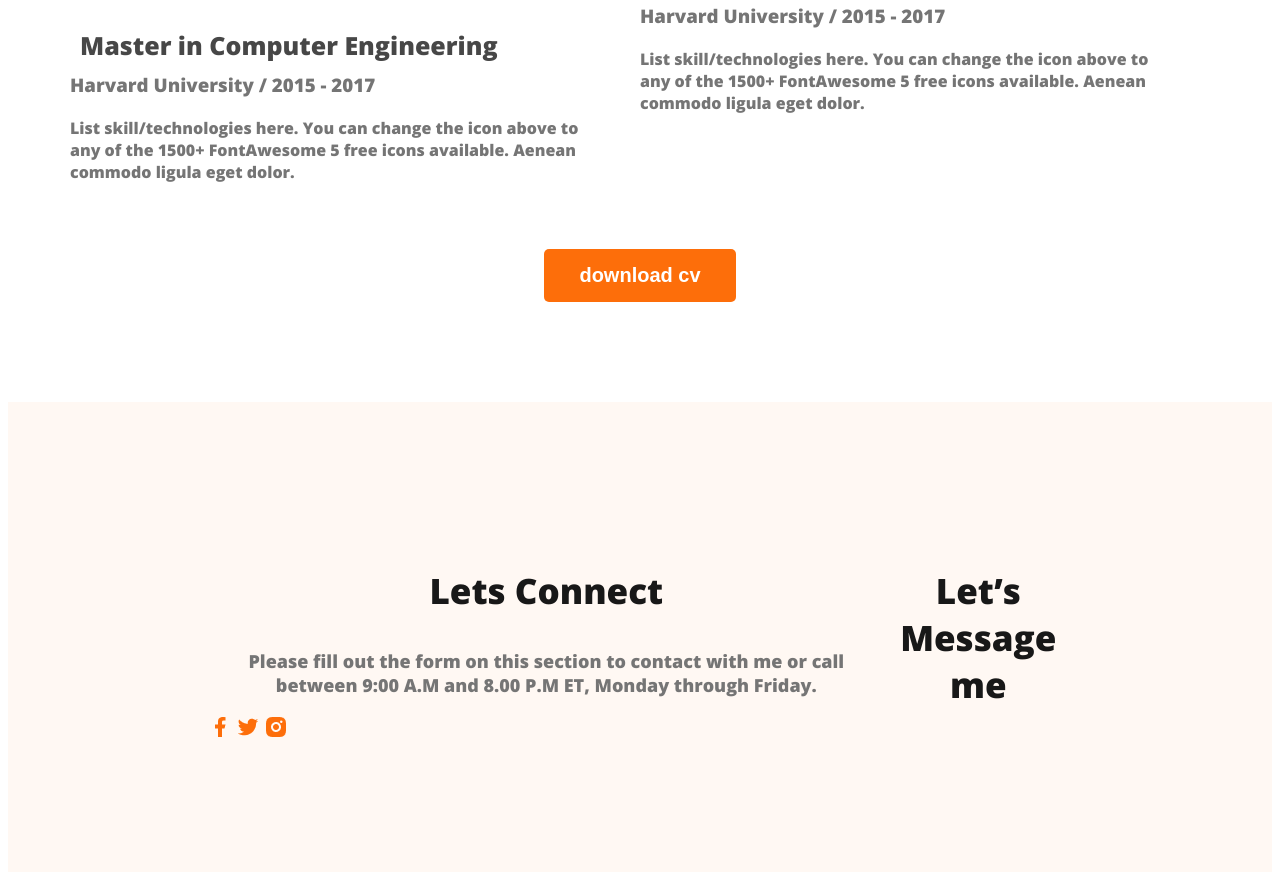
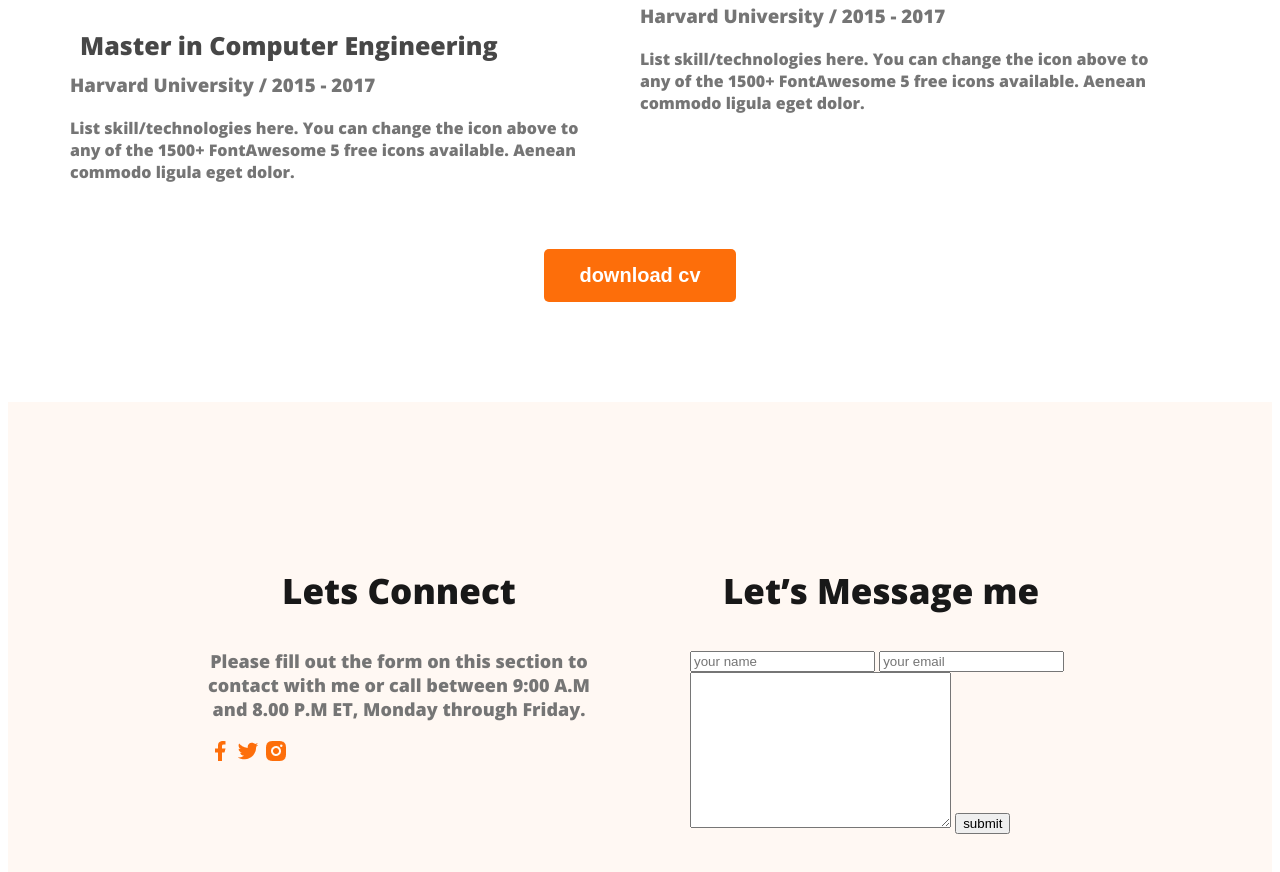
Before and after one commit to nasermunshi/devolaper-potfolio, a plain HTML site: page index.html in a window 1280 px wide. Shown: the part 2914-3786 px from the top of the page. Drawn offline with nearby package versions, Linux system fonts and the light colour scheme.

Commit message:
add a section

```diff
--- a/index.html
+++ b/index.html
@@ -164,6 +164,13 @@
 </div>
 <div class="footer-column">
    <h3 class="section-title">Let’s Message me</h3>
+   <form action="">
+      <input type="text" placeholder="your name">
+      <input type="email" name="" placeholder="your email" id="">
+      <textarea name="" id="" cols="30" rows="10"></textarea>
+
+      <input type="submit" value="submit">
+   </form>
 </div>
    </footer>
 </body>
--- a/styles/protfolio.css
+++ b/styles/protfolio.css
@@ -180,7 +180,11 @@ margin-top: 50px;
 /* footer style */
 footer{
     display: flex;
+    gap: 100px;
     background: #FFF8F3;
     padding: 130px 200px;
     margin-top: 100px;
 }
+.footer-column{
+    width: 50%;
+}
```
